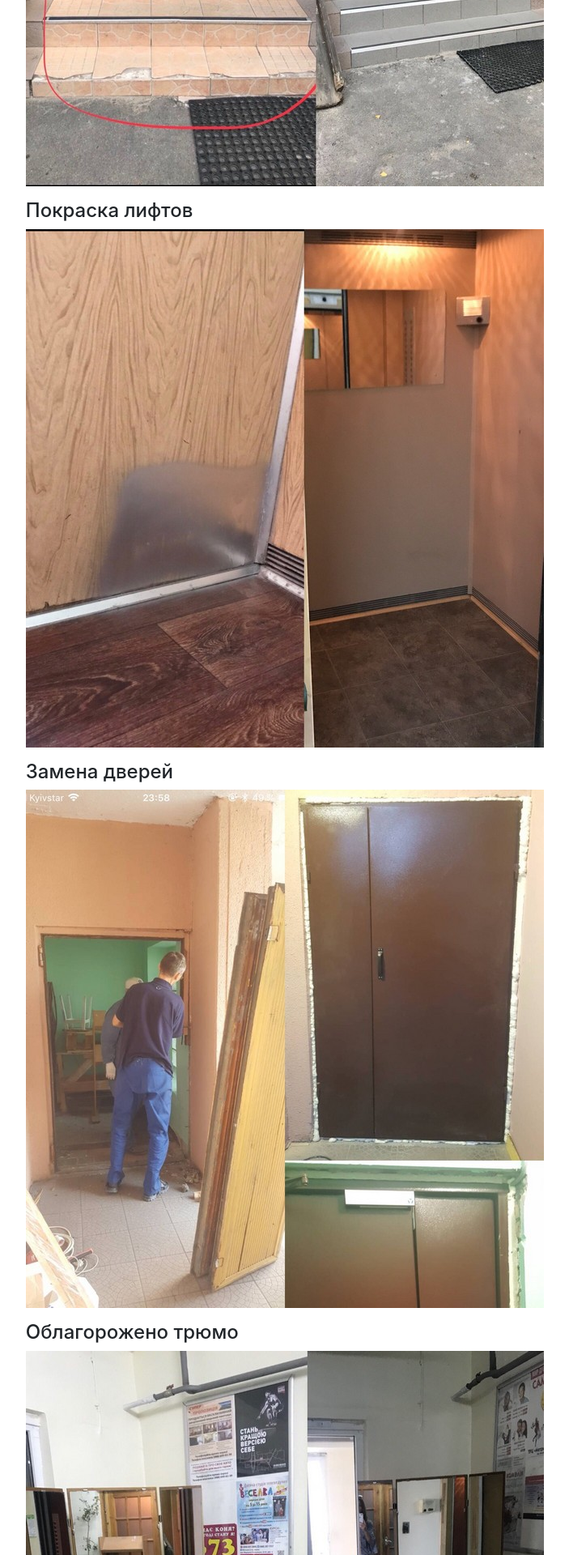
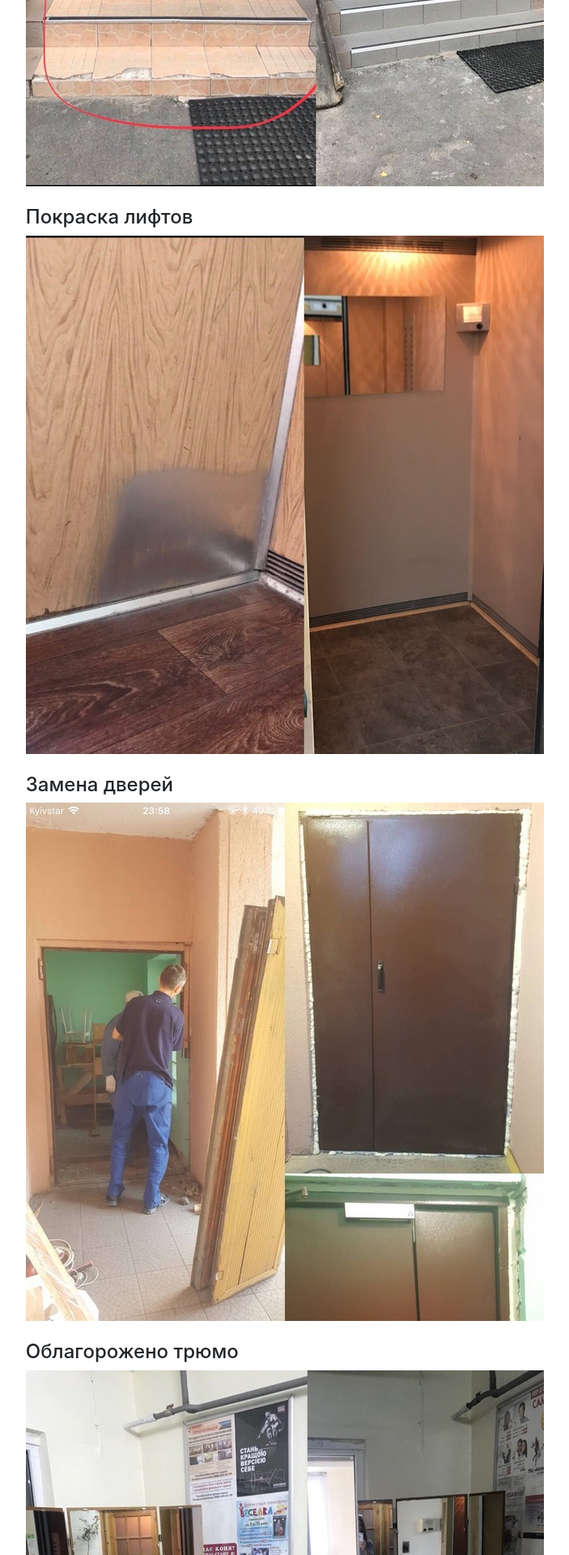
Before and after one commit to heroes-kiev/16b, a Jekyll site: the page built from photos.md, in a window 1280 px wide. Shown: the part 547-2467 px from the top of the page at 81% size, without its empty margins (369-1072 px from the left). Built offline with Jekyll 4.4.1, drawn with Linux system fonts in a browser that asks for light colours; our own code applies the rules of GitHub Pages for plain Markdown files.

Commit message:
fix spacing

```diff
--- a/photos.md
+++ b/photos.md
@@ -7,26 +7,22 @@ published: true
 #### Замена плитки на ступенях
 
 [![Замена плитки на ступенях](/assets/images/comparison/small/stairs.jpg)](/assets/images/comparison/stairs.jpg)
-
-
+{: .mb-4}
 
 #### Покраска лифтов
 
 [![Покраска лифтов](/assets/images/comparison/small/elevators.jpg)](/assets/images/comparison/elevators.jpg)
-
-
+{: .mb-4}
 
 #### Замена дверей
 
 [![Замена дверей](/assets/images/comparison/small/side-doors.jpg)](/assets/images/comparison/side-doors.jpg)
-
-
+{: .mb-4}
 
 #### Облагорожено трюмо
 
 [![Трюмо](/assets/images/comparison/small/console-mirror.jpg)](/assets/images/comparison/console-mirror.jpg)
-
-
+{: .mb-4}
 
 #### Убрана этажерка, заменены цветы
 
```
